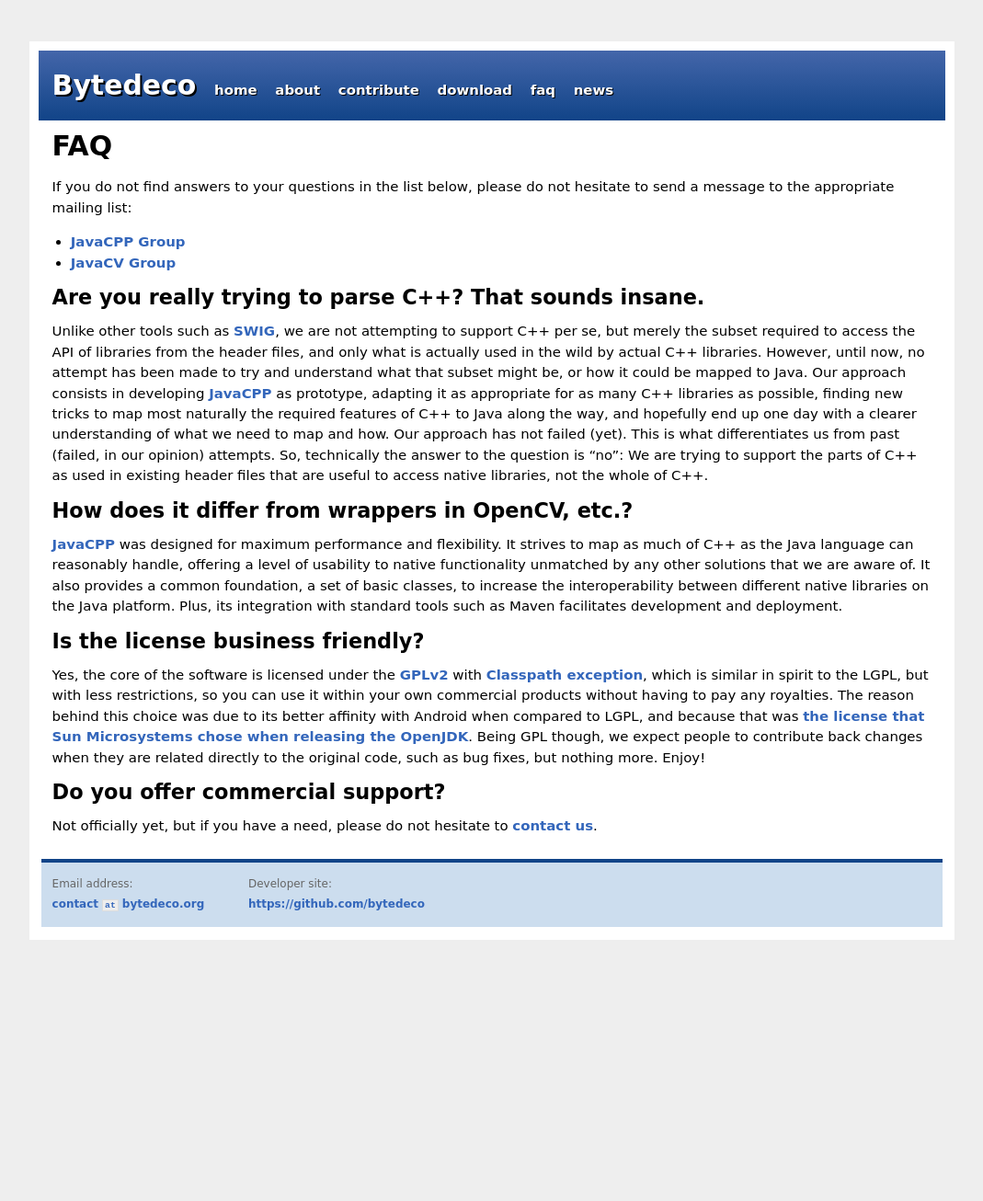
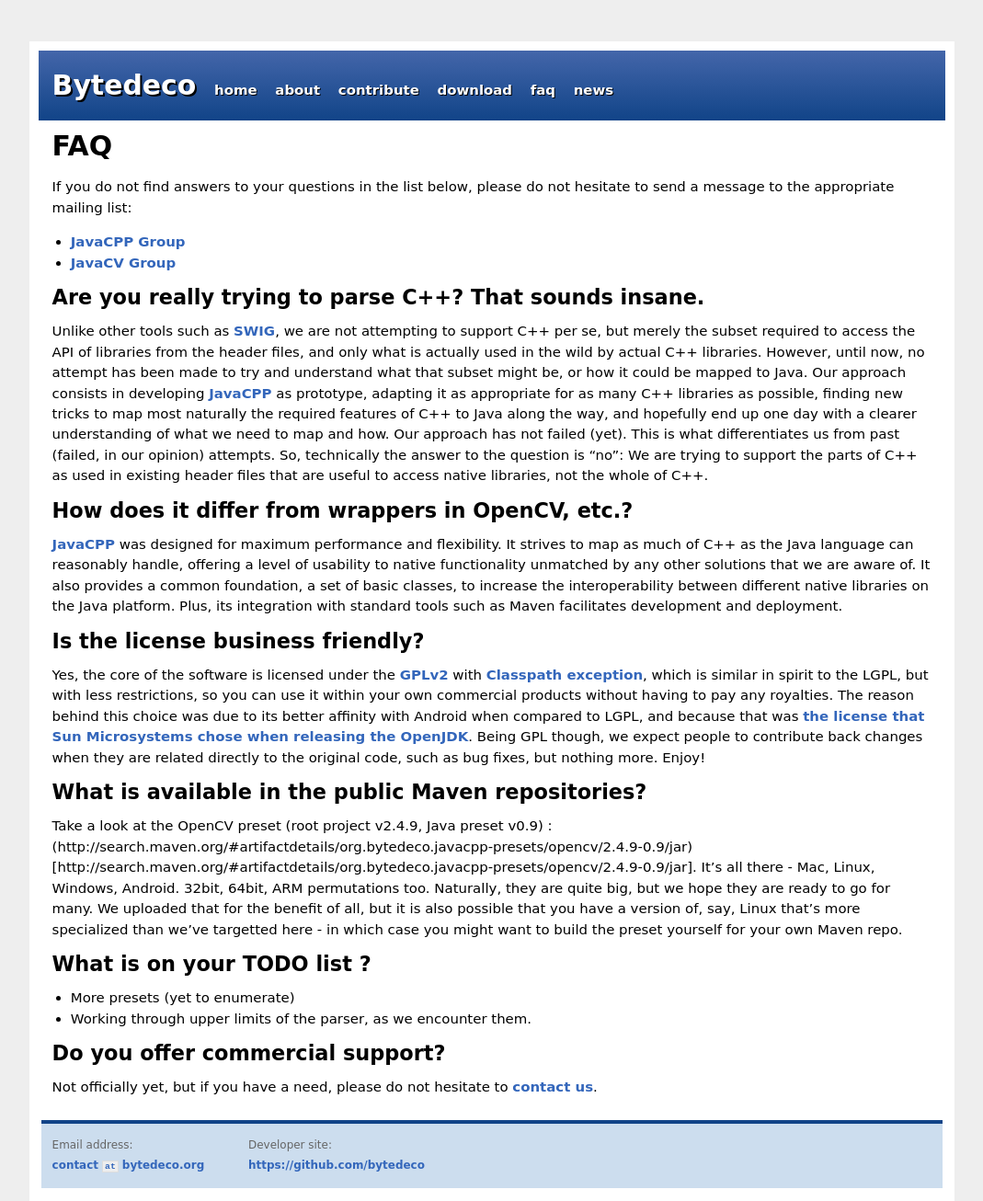
Before and after one commit to bytedeco/bytedeco.github.io, a Jekyll site: the page built from faq/index.md, in a window 1280 px wide. Shown: the whole page at 92% size, without its empty margins (105-1174 px from the left). Built offline with Jekyll 4.4.1, drawn with Linux system fonts in a browser that asks for light colours; Markdown is read by kramdown in place of the engine named in the settings; before the commit the page ends 1022 px from its top, so only the background shows below that.

Commit message:
Update index.md
Add TODO-list and Maven-repo thoughts.

```diff
--- a/faq/index.md
+++ b/faq/index.md
@@ -26,6 +26,15 @@ Is the license business friendly?
 
 Yes, the core of the software is licensed under the [GPLv2](http://www.gnu.org/licenses/gpl-2.0.html) with [Classpath exception](http://www.gnu.org/software/classpath/license.html), which is similar in spirit to the LGPL, but with less restrictions, so you can use it within your own commercial products without having to pay any royalties. The reason behind this choice was due to its better affinity with Android when compared to LGPL, and because that was [the license that Sun Microsystems chose when releasing the OpenJDK](http://openjdk.java.net/legal/gplv2+ce.html). Being GPL though, we expect people to contribute back changes when they are related directly to the original code, such as bug fixes, but nothing more. Enjoy!
 
+What is available in the public Maven repositories?
+---------------------------------------------------
+Take a look at the OpenCV preset (root project v2.4.9, Java preset v0.9) : (http://search.maven.org/#artifactdetails/org.bytedeco.javacpp-presets/opencv/2.4.9-0.9/jar)[http://search.maven.org/#artifactdetails/org.bytedeco.javacpp-presets/opencv/2.4.9-0.9/jar]. It's all there - Mac, Linux, Windows, Android. 32bit, 64bit, ARM permutations too. Naturally, they are quite big, but we hope they are ready to go for many. We uploaded that for the benefit of all, but it is also possible that you have a version of, say, Linux that's more specialized than we've targetted here - in which case you might want to build the preset yourself for your own Maven repo.
+
+What is on your TODO list ?
+---------------------------
+* More presets (yet to enumerate)
+* Working through upper limits of the parser, as we encounter them.
+
 Do you offer commercial support?
 --------------------------------
 
```
